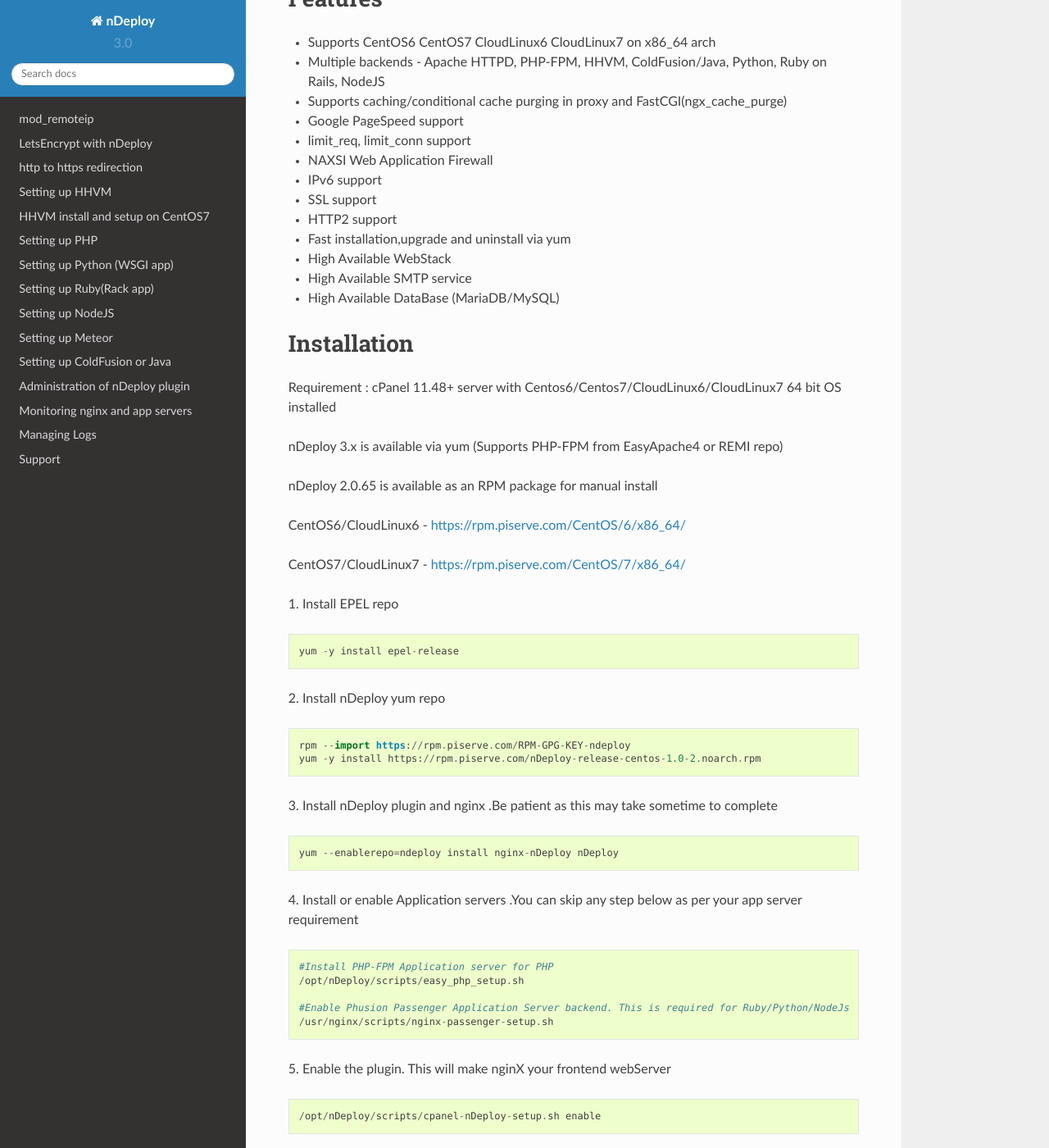
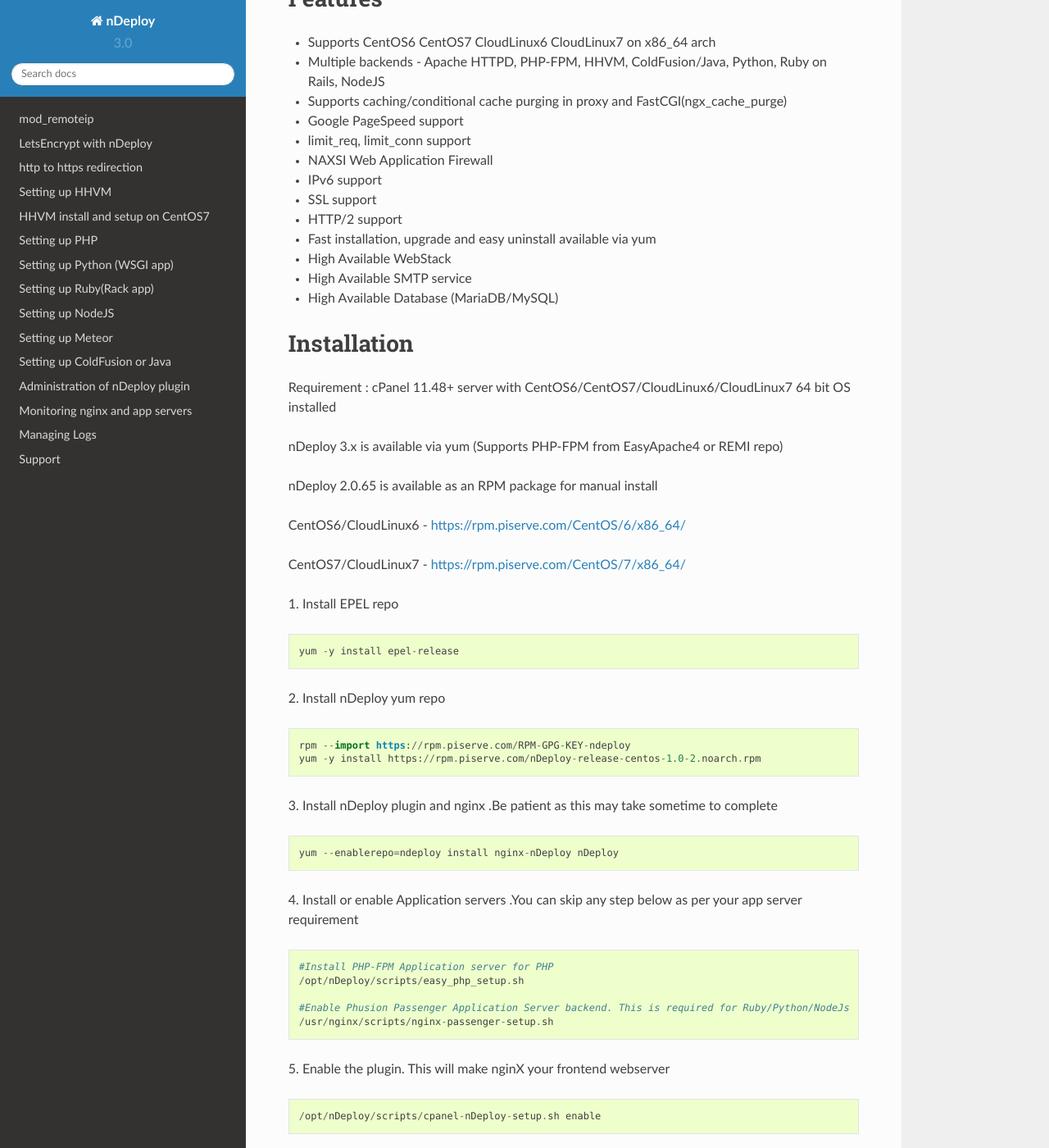
Before and after one commit to AnoopAlias/AUTOM8N, a Sphinx documentation site: the page built from docs/index.rst, in a window 1280 px wide and 1400 px high, scrolled down 229 px. Shown: the whole window at 82% size. Built offline with Sphinx 7.4.7 and the Read the Docs theme 2.0.0, drawn with Linux system fonts in a browser that asks for light colours.

Commit message:
Minor formatting improvements to index.rst
* Remove some whitespace
* Standardize mentions of CentOS
* Misc other minor text improvements

```diff
--- a/docs/index.rst
+++ b/docs/index.rst
@@ -18,15 +18,15 @@
 * NAXSI Web Application Firewall
 * IPv6 support
 * SSL support
-* HTTP2 support
-* Fast installation,upgrade and uninstall via yum
+* HTTP/2 support
+* Fast installation, upgrade and easy uninstall available via yum
 * High Available WebStack
 * High Available SMTP service
-* High Available DataBase (MariaDB/MySQL)
+* High Available Database (MariaDB/MySQL)
 
 Installation
 ============
-Requirement : cPanel 11.48+ server with Centos6/Centos7/CloudLinux6/CloudLinux7 64 bit OS installed
+Requirement : cPanel 11.48+ server with CentOS6/CentOS7/CloudLinux6/CloudLinux7 64 bit OS installed
 
 nDeploy 3.x is available via yum (Supports PHP-FPM from EasyApache4 or REMI repo)
 
@@ -61,7 +61,7 @@
   #Enable Phusion Passenger Application Server backend. This is required for Ruby/Python/NodeJs
   /usr/nginx/scripts/nginx-passenger-setup.sh
 
-5. Enable the plugin. This will make nginX your frontend webServer
+5. Enable the plugin. This will make nginX your frontend webserver
 ::
 
   /opt/nDeploy/scripts/cpanel-nDeploy-setup.sh enable
@@ -82,7 +82,6 @@
    mod_remoteip
    LetsEncrypt
    http_to_https_redirect
-
    HHVM
    PHP
    PYTHON_WSGI
@@ -90,8 +89,6 @@
    NodeJS
    Meteor
    ColdFusion_Java
-
-
    nDeploy_Administration
    Monitoring
    Logs
```
